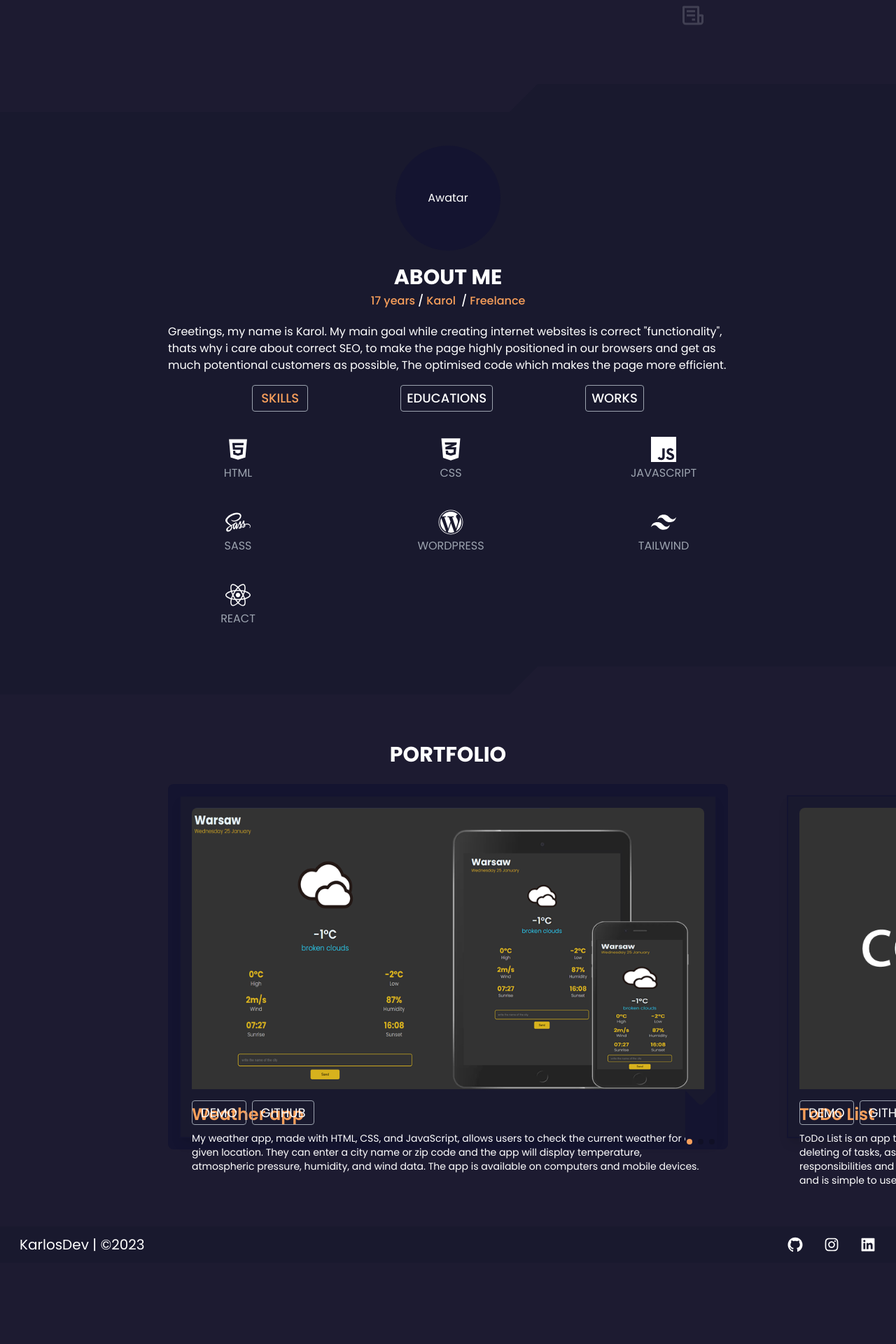
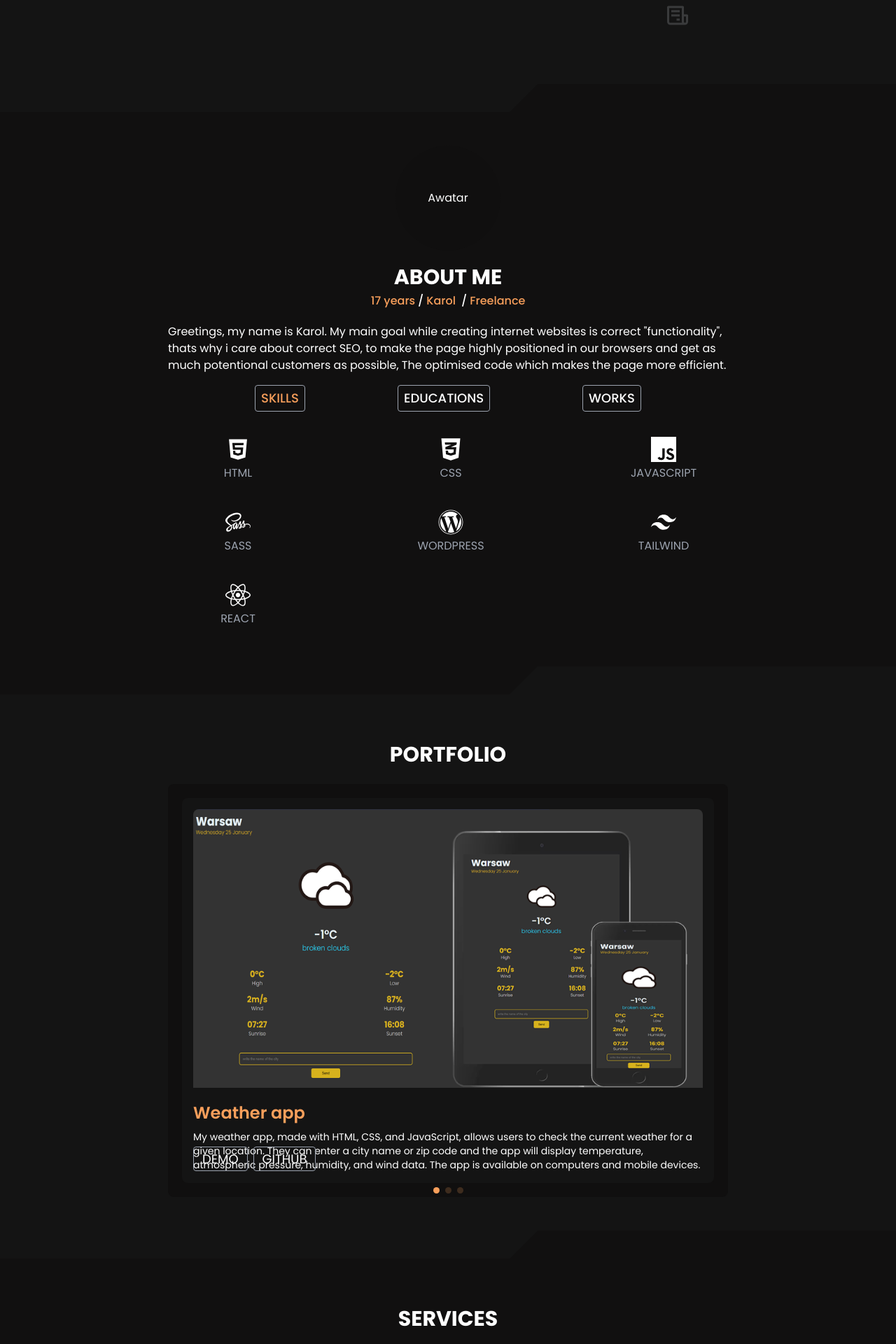
Before and after one commit to Skwar20/Portfolio-react, a React (Vite) app: page / in a window 1280 px wide. Shown: the part 680-2600 px from the top of the page at 70% size. Before the commit the page ends 2484 px from the top, so only its background shows below. Built offline with nearby package versions, Linux system fonts and the light colour scheme.

Commit message:
change main color and fix carousel style

```diff
--- a/index.html
+++ b/index.html
@@ -1,5 +1,5 @@
 <!DOCTYPE html>
-<html lang="en">
+<html lang="en" translate="no">
 
 <head>
   <meta charset="UTF-8" />
--- a/src/App.jsx
+++ b/src/App.jsx
@@ -14,6 +14,7 @@ function App() {
       <Header />
       <About />
       <Portfolio />
+      <Servies />
       <Footer />
     </div>
   );
--- a/src/index.css
+++ b/src/index.css
@@ -16,7 +16,6 @@ html {
 
 body {
   position: relative;
-  background-color: #1d1b31;
   color: white;
   font-family: Poppins;
 }
@@ -27,15 +26,21 @@ body {
   font-size: 5rem;
 }
 
+.swiper-pagination-bullet {
+  background-color: #f89f5b;
+  width: 9px;
+  height: 9px;
+  transition: opacity 0.6s;
+}
 .swiper-pagination-bullet-active {
   background-color: #f89f5b;
+  color: #111010;
 }
 
 .swiper-pagination {
   position: absolute !important;
-  bottom: 0 !important;
-  left: -15px !important;
-  text-align: right;
+  bottom: -2px !important;
+  text-align: center;
   z-index: 20;
 }
 
--- a/src/pages/About.jsx
+++ b/src/pages/About.jsx
@@ -5,12 +5,12 @@ const AboutUs = () => {
   const [activeTab, setActiveTab] = useState('skills');
   return (
     <div
-      className='min-h-screen bg-seconds overflow-hidden'
+      className='min-h-screen bg-second overflow-hidden'
       id='About'
     >
       <div className='w-3/5 bg-first h-10 -skew-x-[45deg] -translate-x-5 '></div>
 
-      <div className='relative w-full max-width-[1200px] flex items-center flex-col py-6 px-5 md:py-12 md:px-7 lg:px-[6rem] xl:px-[15rem]'>
+      <div className='relative w-full max-width-[1200px] flex items-center flex-col py-6 px-4 md:py-12 md:px-7 lg:px-[6rem] xl:px-[15rem]'>
         <div className='w-[120px] h-[120px] rounded-full overflow-hidden bg-third md:w-[150px] md:h-[150px] flex items-center justify-center'>
           <p>Awatar</p>
         </div>
@@ -34,7 +34,7 @@ const AboutUs = () => {
             onClick={() => setActiveTab('skills')}
             className={`${
               activeTab == 'skills' ? 'text-fourth' : 'text-white'
-            } uppercase duration-500 text-center px-2 py-1 border border-gray-400 rounded min-w-[80px]`}
+            } uppercase duration-500 text-center px-2 py-1 border border-gray-400 rounded`}
           >
             skills
           </button>
@@ -42,7 +42,7 @@ const AboutUs = () => {
             onClick={() => setActiveTab('educations')}
             className={`${
               activeTab == 'educations' ? 'text-fourth' : 'text-white'
-            } uppercase mx-3 duration-500 text-center px-2 py-1 border border-gray-400 rounded min-w-[80px]`}
+            } uppercase mx-2 duration-500 text-center px-2 py-1 border border-gray-400 rounded`}
           >
             educations
           </button>
@@ -50,7 +50,7 @@ const AboutUs = () => {
             onClick={() => setActiveTab('works')}
             className={`${
               activeTab == 'works' ? 'text-fourth' : 'text-white'
-            } uppercase duration-500 text-center px-2 py-1 border border-gray-400 rounded min-w-[80px]`}
+            } uppercase duration-500 text-center px-2 py-1 border border-gray-400 rounded`}
           >
             works
           </button>
--- a/src/pages/Footer.jsx
+++ b/src/pages/Footer.jsx
@@ -7,7 +7,7 @@ import {
 
 const footer = () => {
   return (
-    <div className='w-full flex items-center justify-between py-3 px-4 md:py-3 md:px-5 lg:px-7 bg-seconds'>
+    <div className='w-full flex items-center justify-between py-3 px-4 md:py-3 md:px-5 lg:px-7 bg-first'>
       <p className='md:text-xl'>
         KarlosDev <span>|</span> &copy;2023
       </p>
--- a/src/pages/Header.jsx
+++ b/src/pages/Header.jsx
@@ -5,7 +5,7 @@ import { RiContactsBookLine } from 'react-icons/ri';
 const Home = () => {
   return (
     <div
-      className='w-auto h-screen relative flex flex-col items-center justify-center lg:items-start lg:ml-[6rem]'
+      className='w-auto h-screen bg-first relative flex flex-col items-center justify-center lg:items-start lg:pl-[6rem]'
       id='Home'
     >
       <p className='p-1 text-2xl uppercase bg-slate-200 text-black font-semibold md:text-4xl lg:text-5xl'>
--- a/src/pages/Nav.jsx
+++ b/src/pages/Nav.jsx
@@ -26,7 +26,7 @@ const Nav = () => {
         <div
           className={`${
             menuOpen ? 'translate-x-0' : 'translate-x-full'
-          } w-screen h-screen flex items-center justify-center fixed bg-seconds duration-500 md:hidden z-10`}
+          } w-screen h-screen flex items-center justify-center fixed bg-second duration-500 md:hidden z-10`}
           onClick={handleToggleMenu}
         >
           <LinkNav />
--- a/src/pages/Portfolio.jsx
+++ b/src/pages/Portfolio.jsx
@@ -15,34 +15,37 @@ const Portfolio = () => {
       title: 'Weather app',
       description:
         'My weather app, made with HTML, CSS, and JavaScript, allows users to check the current weather for a given location. They can enter a city name or zip code and the app will display temperature, atmospheric pressure, humidity, and wind data. The app is available on computers and mobile devices.',
+      alt: 'Zdjecie pokazujące wygląd projektu WeatherApp',
       demo: 'link',
       github: 'https://github.com/Skwar20/WeatherApp',
-      img: '../public/WeatherApp.png',
+      img: './WeatherApp.png',
     },
     {
       title: 'ToDo List',
       description:
         'ToDo List is an app that allows users to save and manage their tasks. It enables the adding, editing, and deleting of tasks, as well as marking tasks as completed. The app helps users organize their responsibilities and manage their time more efficiently. It is available on computers and mobile devices and is simple to use.',
+      alt: 'Zdjecie pokazujące wygląd projektu WeatherApp',
       demo: 'link',
       github: '',
-      img: '../public/comingSoon.png',
+      img: './comingSoon.png',
     },
     {
       title: 'Stopwatch',
       description:
         'StopWatch is an app that allows users to measure time and track their progress. Users can start, pause, or reset the timer and save an unlimited number of time measurements. The app is available on both computers and mobile devices and helps users improve their performance.',
+      alt: 'Zdjecie pokazujące wygląd projektu WeatherApp',
       demo: 'link',
       github: '',
-      img: '../public/comingSoon.png',
+      img: './comingSoon.png',
     },
   ];
   return (
     <div
-      className='min-h-screen bg-first overflow-hidden'
+      className='h-auto bg-first overflow-hidden'
       id='Portfolio'
     >
-      <div className='w-3/5 bg-seconds h-10 -skew-x-[45deg] -translate-x-5 '></div>
-      <div className='relative w-full max-width-[1200px] flex items-center flex-col py-6 px-5 md:py-12 md:px-7 lg:px-[6rem] xl:px-[15rem]'>
+      <div className='w-3/5 bg-second h-10 -skew-x-[45deg] -translate-x-5 '></div>
+      <div className='relative w-full max-width-[1200px] flex items-center flex-col py-6 pb-12 px-5 md:py-12 md:px-7 lg:px-[6rem] xl:px-[15rem]'>
         <h2 className='text-2xl uppercase font-bold mt-5 mb-6 md:text-3xl'>
           portfolio
         </h2>
@@ -56,18 +59,18 @@ const Portfolio = () => {
           }}
           // navigation={true}
           modules={[Pagination, Navigation, Autoplay]}
-          className='w-full h-auto overflow-visible relative p-4 bg-third rounded-lg'
+          className='w-full h-auto relative p-5 bg-third rounded-lg'
         >
           {projects.map((project, i) => (
             <SwiperSlide
               key={i}
-              className='w-full h-[490px] text-lg flex flex-col p-4 mr-auto bg-seconds border-2 border-third shadow-lg shadow-[#0e0e20]rounded-lg relative'
+              className='w-full h-[550px] text-lg flex flex-col p-4 mr-auto bg-first rounded-lg'
             >
-              <div className='flex flex-col'>
+              <div className='flex flex-col rounded-t-lg overflow-hidden'>
                 <img
                   src={project.img}
-                  alt=''
-                  className='block bg-cover w-full rounded-t-lg'
+                  alt={project.alt}
+                  className='block bg-cover w-full overflow-hidden hover:scale-105 duration-300'
                 />
                 <div className='flex flex-col'>
                   <h3 className='text-2xl font-semibold text-fourth mt-5'>
@@ -78,13 +81,13 @@ const Portfolio = () => {
                 <div className=' absolute bottom-5 mt-5 uppercase'>
                   <a
                     href={project.demo}
-                    className='px-3 py-1 border border-gray-400 rounded'
+                    className='px-3 py-1 border border-gray-400 rounded hover:border-fourth hover:text-fourth'
                   >
                     Demo
                   </a>
                   <a
                     href={project.github}
-                    className='px-3 py-1 ml-2 border border-gray-400 rounded'
+                    className='px-3 py-1 ml-2 border border-gray-400 rounded hover:border-fourth hover:text-fourth'
                   >
                     github
                   </a>
@@ -92,7 +95,6 @@ const Portfolio = () => {
               </div>
             </SwiperSlide>
           ))}
-          <div className='absolute bottom-0 right-4 z-10 h-16 w-[45px] bg-third after:absolute after:left-0 after:-top-5 after:border-third after:h-2 after:w-3 after:border-[22px] after:border-t-transparent border-purple-700'></div>
         </Swiper>
       </div>
     </div>
--- a/src/pages/Servies.jsx
+++ b/src/pages/Servies.jsx
@@ -1,9 +1,19 @@
-import React from 'react'
+import React from 'react';
 
 const Servies = () => {
   return (
-    <div>Servies</div>
-  )
-}
+    <div
+      className='min-h-screen bg-second overflow-hidden'
+      id='Services'
+    >
+      <div className='w-3/5 bg-first h-10 -skew-x-[45deg] -translate-x-5 '></div>
+      <div className='relative w-full max-width-[1200px] flex items-center flex-col py-6 px-5 md:py-12 md:px-7 lg:px-[6rem] xl:px-[15rem]'>
+        <h2 className='text-2xl uppercase font-bold mt-5 mb-6 md:text-3xl'>
+          services
+        </h2>
+      </div>
+    </div>
+  );
+};
 
-export default Servies
+export default Servies;
--- a/tailwind.config.cjs
+++ b/tailwind.config.cjs
@@ -7,9 +7,9 @@ module.exports = {
         Poppins: ['"Poppins"', 'sans-serif'],
       },
       colors: {
-        first: '#1d1b31',
-        seconds: '#19192e',
-        third: '#141430',
+        first: '#141414',
+        second: '#111010',
+        third: '#100F0F',
         fourth: '#f89f5b',
       },
     },
```
Also changed, not shown: public/portfolio-bg.png (added).
